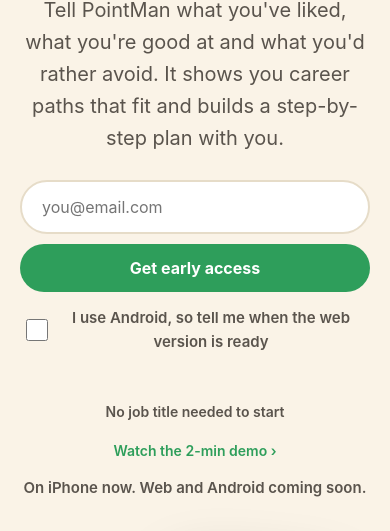
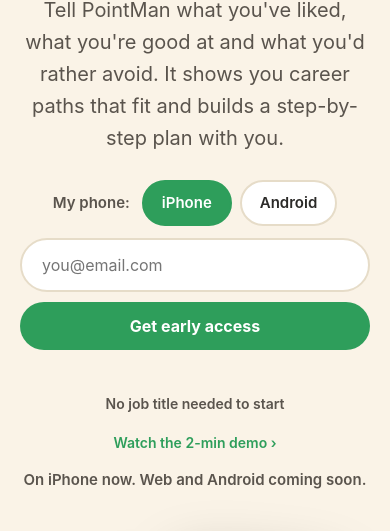
Before and after one commit to croth2468-glitch/pointman-site, a plain HTML site: page index.html in a window 390 px wide. Shown: the part 268-799 px from the top of the page. Drawn offline with Linux system fonts and the light colour scheme.

Commit message:
Replace the Android checkbox with iPhone / Android buttons
Co-Authored-By: Claude Opus 5.5 <noreply@anthropic.com>
Claude-Session: https://claude.ai/code/session_015nYFBHpr2mCHnyijSpSNGC

```diff
--- a/index.html
+++ b/index.html
@@ -44,10 +44,17 @@
   .signup input:focus{outline:none;border-color:var(--green)}
   @media(max-width:480px){.signup{flex-direction:column}.signup input{flex:none;width:100%}.signup .btn{width:100%}}
   .form-msg{margin-top:12px;font-weight:700;min-height:1.6em}
-  .android{flex-basis:100%;display:flex;align-items:center;gap:10px;color:var(--muted);font-size:15px;font-weight:600;cursor:pointer;padding:4px 6px}
-  .android input{flex:none;width:22px;height:22px;margin:0;padding:0;accent-color:var(--green);cursor:pointer}
-  @media(max-width:860px){.hero .android{justify-content:center}}
-  .cta .android{color:#fff;justify-content:center}
+  .device{flex-basis:100%;display:flex;align-items:center;gap:8px;border:0;margin:0 0 2px;padding:0;color:var(--muted);font-size:15px;font-weight:600}
+  .device legend{float:left;margin-right:4px;padding:0}
+  .device label{position:relative;cursor:pointer}
+  .device input{position:absolute;opacity:0;width:1px;height:1px}
+  .device span{display:inline-block;padding:9px 18px;border-radius:999px;border:2px solid var(--line);background:var(--card);color:var(--text);transition:border-color .15s,background .15s}
+  .device input:checked+span{border-color:var(--green);background:var(--green);color:#fff}
+  .device input:focus-visible+span{outline:3px solid var(--lime);outline-offset:2px}
+  @media(max-width:860px){.hero .device{justify-content:center}}
+  .cta .device{justify-content:center;color:#fff}
+  .cta .device span{background:transparent;border-color:rgba(255,255,255,.6);color:#fff}
+  .cta .device input:checked+span{background:#fff;border-color:#fff;color:var(--green-d)}
   .soon{margin-top:14px;color:var(--muted);font-size:15px;font-weight:600}
   .small{display:flex;gap:16px;flex-wrap:wrap;color:var(--muted);font-size:14px;font-weight:600;margin-top:4px}
   .small a{color:var(--green);text-decoration:none}
@@ -157,9 +164,9 @@
       <h1>Your next step <em>starts here.</em></h1>
       <p class="sub">Tell PointMan what you've liked, what you're good at and what you'd rather avoid. It shows you career paths that fit and builds a step-by-step plan with you.</p>
       <form class="signup waitlist">
+      <fieldset class="device"><legend>My phone:</legend><label><input type="radio" name="device" value="ios" checked><span>iPhone</span></label><label><input type="radio" name="device" value="android"><span>Android</span></label></fieldset>
         <input type="email" name="email" placeholder="you@email.com" required aria-label="Email address">
         <button class="btn" type="submit">Get early access</button>
-        <label class="android"><input type="checkbox" name="android"> I use Android, so tell me when the web version is ready</label>
       </form>
       <div class="form-msg" role="status" aria-live="polite"></div>
       <div class="small"><span>No job title needed to start</span><a href="#demo">Watch the 2-min demo ›</a></div>
@@ -317,9 +324,9 @@
     <h2>Be first to try PointMan.</h2>
     <p>We're inviting people to the iPhone beta in small groups. Leave your email and we'll send you an invite. Web and Android are coming soon.</p>
     <form class="signup waitlist">
+      <fieldset class="device"><legend>My phone:</legend><label><input type="radio" name="device" value="ios" checked><span>iPhone</span></label><label><input type="radio" name="device" value="android"><span>Android</span></label></fieldset>
       <input type="email" name="email" placeholder="you@email.com" required aria-label="Email address">
       <button class="btn" type="submit">Join the waitlist</button>
-      <label class="android"><input type="checkbox" name="android"> I use Android, so tell me when the web version is ready</label>
     </form>
     <div class="form-msg" id="form-msg" role="status" aria-live="polite"></div>
     <div class="note">No spam. Just your invite and launch news.</div>
@@ -344,7 +351,7 @@
   })();
 
   // Waitlist (hero and bottom forms): saves the email through the PointMan backend.
-  // "I use Android" adds -android to the source, so those people get the web
+  // Picking "Android" adds -android to the source, so those people get the web
   // launch email instead of an iPhone TestFlight invite.
   (function(){
     var ENDPOINT='https://qungmktbqcsebmmdpqvy.supabase.co/functions/v1/join-waitlist';
@@ -352,7 +359,7 @@
       var m=f.nextElementSibling;
       f.addEventListener('submit',function(e){
         e.preventDefault();
-        var btn=f.querySelector('button'), email=f.email.value.trim(), android=f.android.checked;
+        var btn=f.querySelector('button'), email=f.email.value.trim(), android=f.device.value==='android';
         btn.disabled=true; m.textContent='Adding you...';
         fetch(ENDPOINT,{method:'POST',headers:{'Content-Type':'application/json'},body:JSON.stringify({email:email,source:(f.closest('#join')?'landing':'landing-hero')+(android?'-android':'')})})
           .then(function(r){ if(!r.ok) throw new Error(r.status); f.reset(); m.textContent=android?"You're on the list. We'll email you when the web version is ready.":"You're on the list. Watch your inbox for an invite."; })
```
